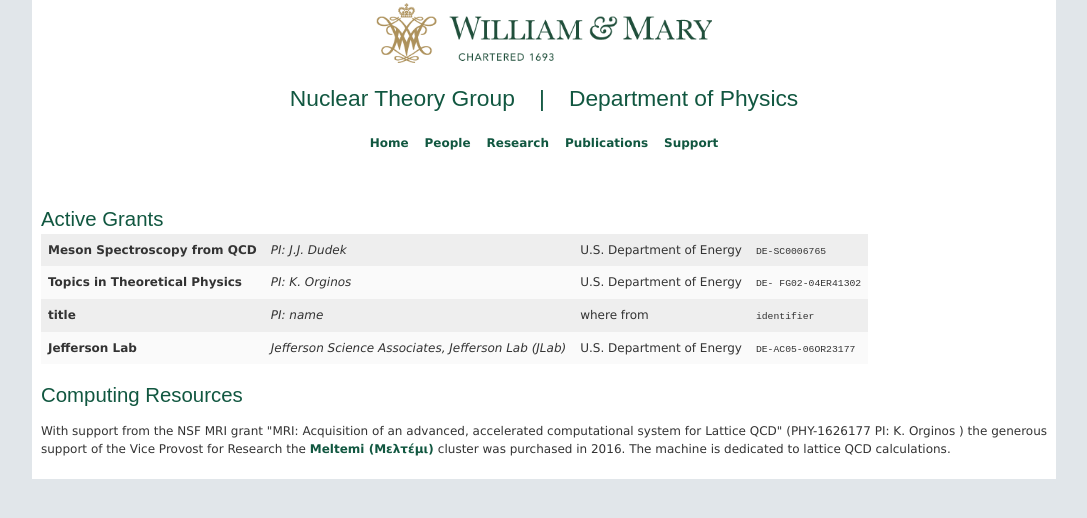
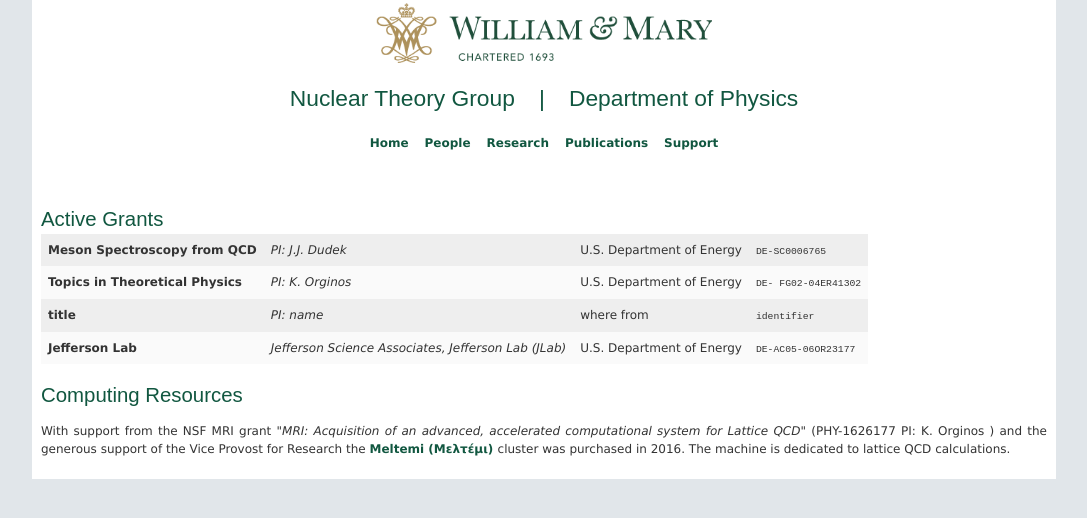
Before and after one commit to jozefdudek/wm_nucl_th_website, a Jekyll site: the page built from support.html, in a window 1280 px wide. Shown: the top 518 px of the page, without its empty margins (82-1169 px from the left). Built offline with Jekyll 4.4.1, drawn with Linux system fonts in a browser that asks for light colours.

```diff
--- a/support.html
+++ b/support.html
@@ -71,7 +71,7 @@
 <br><a id="resources"></a><h2>Computing Resources</h2>
 
 <p>
-  With support from the NSF MRI grant "MRI: Acquisition of an advanced, accelerated computational system for Lattice QCD" (PHY-1626177 PI: K. Orginos ) the generous support of the Vice Provost for Research the
+  With support from the NSF MRI grant "<em>MRI: Acquisition of an advanced, accelerated computational system for Lattice QCD</em>" (PHY-1626177 PI: K. Orginos ) and the generous support of the Vice Provost for Research the
   <a href="https://www.wm.edu/offices/it/services/hpc/hw/nodes/meltemi/index.php">Meltemi (Μελτέμι)
   </a> cluster was purchased in 2016. The machine is dedicated to lattice QCD calculations.
 </p>
```
